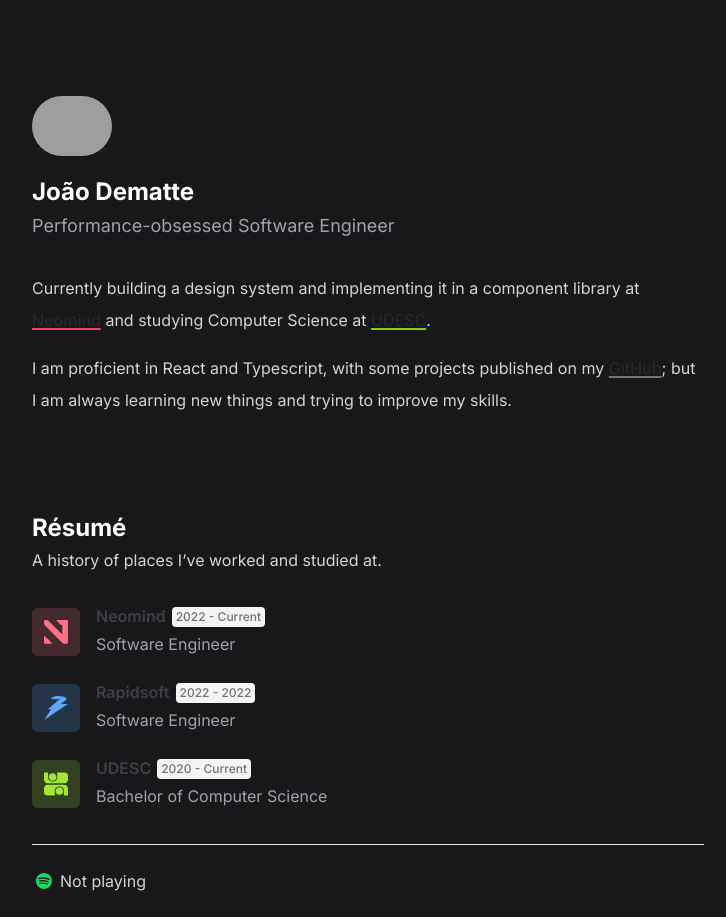
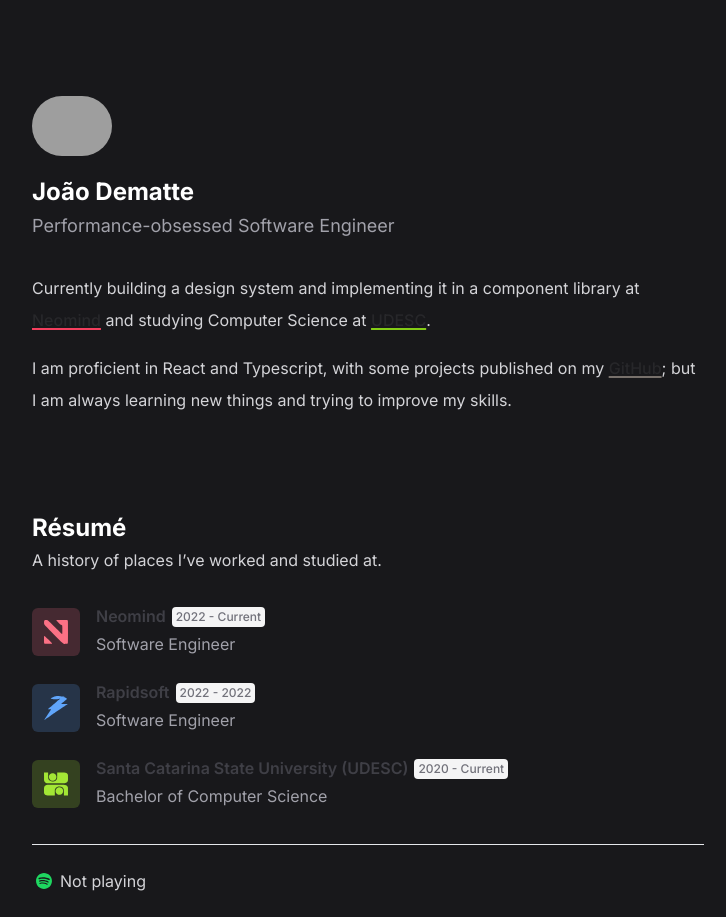
Before and after one commit to joaodematte/joaodematte.com, a Next.js app: page / in a window 1280 px wide. Shown: the whole page, without its empty margins (272-998 px from the left). Built offline with nearby package versions, Linux system fonts and the light colour scheme; no server answers; grey boxes are pictures that could not be loaded.

Commit message:
dynamic resume data

```diff
--- a/src/components/sections/Resume.tsx
+++ b/src/components/sections/Resume.tsx
@@ -2,6 +2,65 @@
 import NeomindSVG from '@/components/icons/NeomindSVG';
 import RapidsoftSVG from '@/components/icons/RapidsoftSVG';
 import UdescSVG from '@/components/icons/UdescSVG';
+import clsx from 'clsx';
+
+const RESUME_DATA = [
+  {
+    id: 0,
+    title: 'Neomind',
+    description: 'Software Engineer',
+    time: '2022 - Current',
+    icon: <NeomindSVG />,
+    href: 'https://www.neomind.com.br',
+    className: 'bg-rose-400/20 text-rose-400 hover:bg-rose-400/30 focus:ring-rose-400/40'
+  },
+  {
+    id: 1,
+    title: 'Rapidsoft',
+    description: 'Software Engineer',
+    time: '2022 - 2022',
+    icon: <RapidsoftSVG />,
+    href: 'https://www.rapidsoft.com.br',
+    className: 'bg-blue-400/20 text-blue-400 hover:bg-blue-400/30 focus:ring-blue-400/40'
+  },
+  {
+    id: 2,
+    title: 'Santa Catarina State University (UDESC)',
+    description: 'Bachelor of Computer Science',
+    time: '2020 - Current',
+    icon: <UdescSVG />,
+    href: 'https://www.udesc.br/cct',
+    className: 'bg-lime-400/20 text-lime-400 hover:bg-lime-400/30 focus:ring-lime-400/40'
+  }
+];
+
+function Item({ title, description, time, icon, href, className }: Omit<typeof RESUME_DATA[number], 'id'>) {
+  return (
+    <li className="flex items-center gap-4">
+      <Link
+        href={href}
+        target="_blank"
+        rel="noreferrer"
+        className={clsx(
+          'focusable aspect-square w-12 flex justify-center items-center rounded-md transition',
+          className
+        )}
+      >
+        {icon}
+      </Link>
+
+      <div className="flex min-w-0 flex-col justify-center">
+        <p className="mb-1 flex items-center">
+          <span className="truncate font-semibold text-zinc-700 dark:text-zinc-100">{title}</span>
+          <time className="ml-1.5 inline-block flex-none translate-y-px rounded bg-zinc-100 p-1 text-xs font-medium leading-none text-zinc-500 dark:bg-zinc-800 dark:text-zinc-400">
+            {time}
+          </time>
+        </p>
+        <p className="mb-1 flex items-center text-zinc-400">{description}</p>
+      </div>
+    </li>
+  );
+}
 
 export default function Resume() {
   return (
@@ -9,66 +68,9 @@
       <h2 className="text-2xl text-white font-bold">Résumé</h2>
       <p className="mt-1">A history of places I’ve worked and studied at.</p>
       <ul className="mt-8 list-none space-y-5">
-        <li className="flex items-center gap-4">
-          <Link
-            href="https://www.neomind.com.br"
-            target="_blank"
-            rel="noreferrer"
-            className="focusable aspect-square w-12 flex justify-center items-center rounded-md transition bg-rose-400/20 text-rose-400 hover:bg-rose-400/30 focus:ring-rose-400/40"
-          >
-            <NeomindSVG />
-          </Link>
-
-          <div className="flex min-w-0 flex-col justify-center">
-            <p className="mb-1 flex items-center">
-              <span className="truncate font-semibold text-zinc-700 dark:text-zinc-100">Neomind</span>
-              <span className="ml-1.5 inline-block flex-none translate-y-px rounded bg-zinc-100 p-1 text-xs font-medium leading-none text-zinc-500 dark:bg-zinc-800 dark:text-zinc-400">
-                2022 - Current
-              </span>
-            </p>
-            <p className="mb-1 flex items-center text-zinc-400">Software Engineer</p>
-          </div>
-        </li>
-        <li className="flex items-center gap-4">
-          <Link
-            href="https://www.rapidsoft.com.br"
-            target="_blank"
-            rel="noreferrer"
-            className="focusable aspect-square w-12 flex justify-center items-center rounded-md transition bg-blue-400/20 text-blue-400 hover:bg-blue-400/30 focus:ring-blue-400/40"
-          >
-            <RapidsoftSVG />
-          </Link>
-
-          <div className="flex min-w-0 flex-col justify-center">
-            <p className="mb-1 flex items-center">
-              <span className="truncate font-semibold text-zinc-700 dark:text-zinc-100">Rapidsoft</span>
-              <span className="ml-1.5 inline-block flex-none translate-y-px rounded bg-zinc-100 p-1 text-xs font-medium leading-none text-zinc-500 dark:bg-zinc-800 dark:text-zinc-400">
-                2022 - 2022
-              </span>
-            </p>
-            <p className="mb-1 flex items-center text-zinc-400">Software Engineer</p>
-          </div>
-        </li>
-        <li className="flex items-center gap-4">
-          <Link
-            href="https://www.neomind.com.br"
-            target="_blank"
-            rel="noreferrer"
-            className="focusable aspect-square w-12 flex items-center justify-center rounded-md transition bg-lime-400/20 text-lime-400 hover:bg-lime-400/30 focus:ring-lime-400/40"
-          >
-            <UdescSVG />
-          </Link>
-
-          <div className="flex min-w-0 flex-col justify-center">
-            <p className="mb-1 flex items-center">
-              <span className="truncate font-semibold text-zinc-700 dark:text-zinc-100">UDESC</span>
-              <span className="ml-1.5 inline-block flex-none translate-y-px rounded bg-zinc-100 p-1 text-xs font-medium leading-none text-zinc-500 dark:bg-zinc-800 dark:text-zinc-400">
-                2020 - Current
-              </span>
-            </p>
-            <p className="mb-1 flex items-center text-zinc-400">Bachelor of Computer Science</p>
-          </div>
-        </li>
+        {RESUME_DATA.map(({ id, ...item }) => (
+          <Item key={id} {...item} />
+        ))}
       </ul>
     </section>
   );
```
